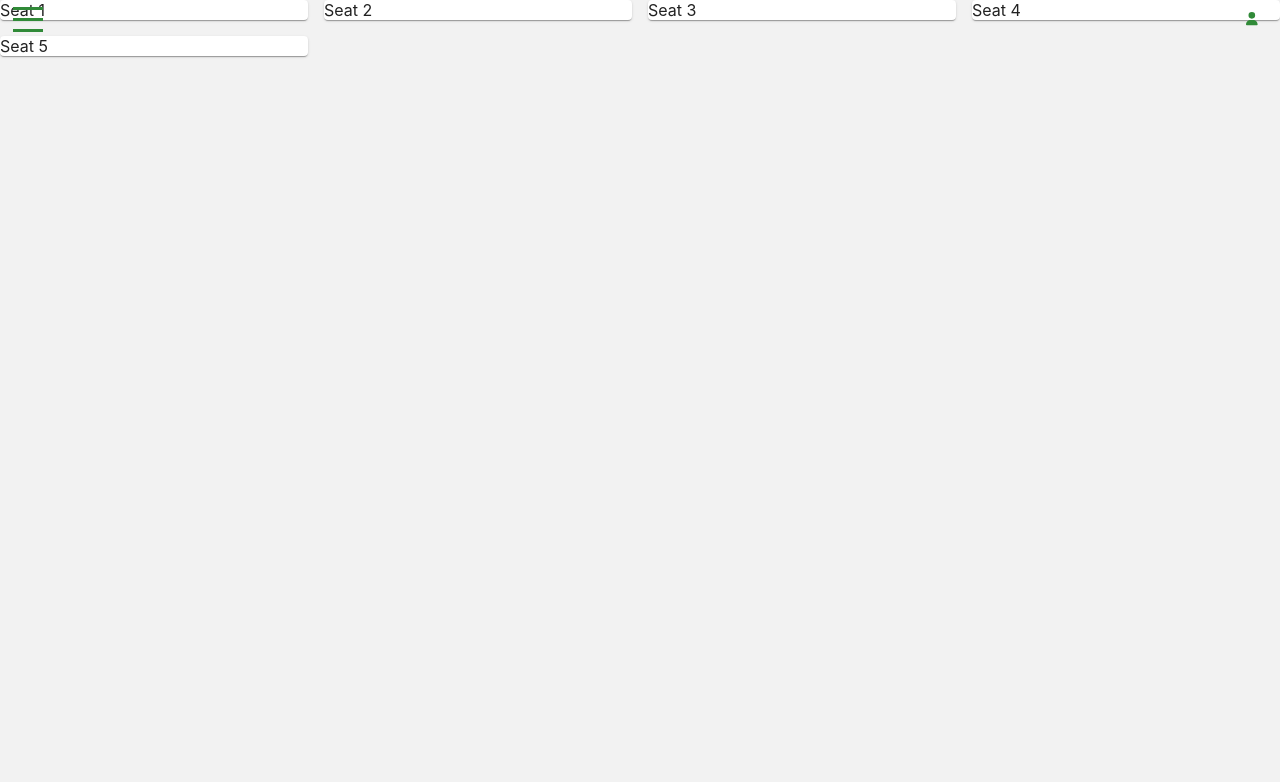
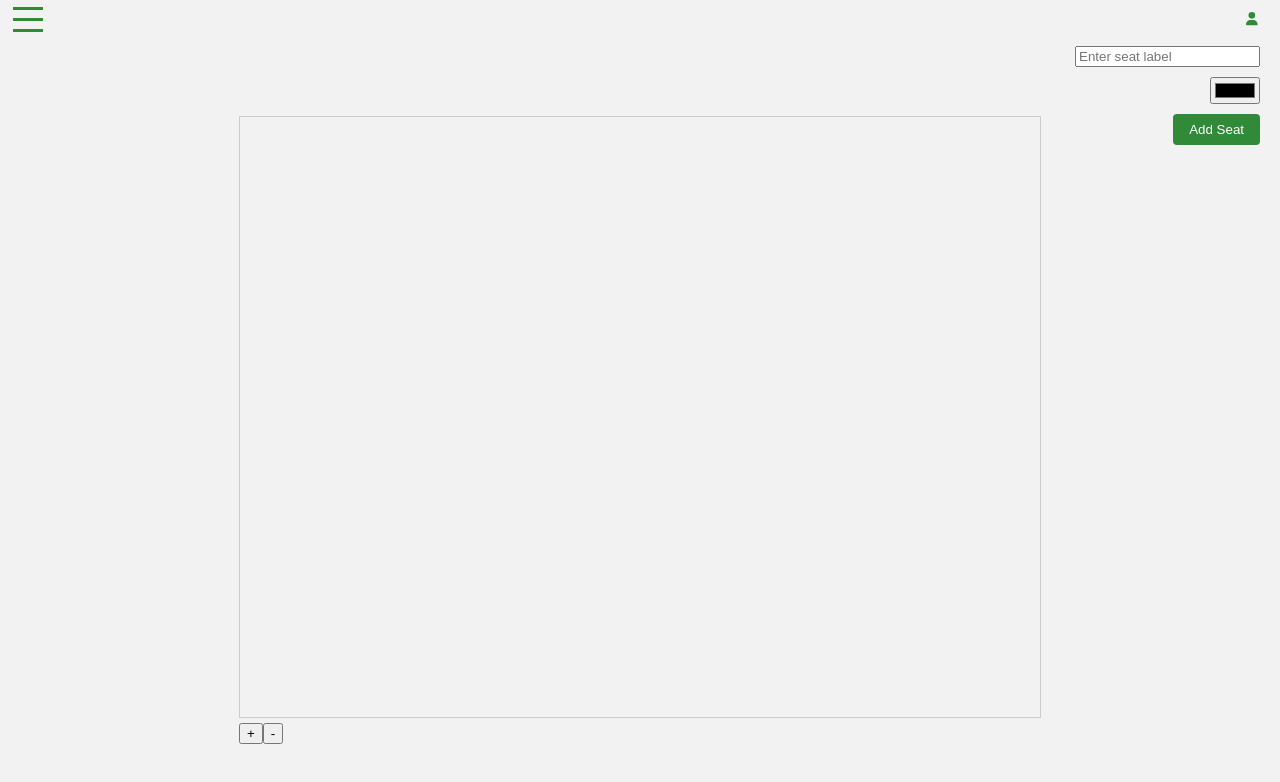
Before and after one commit to aldwin97/Seatplan-TypSc, a React (Create React App) app in the folder FrontEnd/seat-front/: page /seatPlanPage in a window 1280 px wide. Shown: the top 782 px of the page. Built offline with nearby package versions, Linux system fonts and the light colour scheme.

Commit message:
update - front end (Seat Plan Page drag and drop)

```diff
--- a/FrontEnd/seat-front/src/seatplan_component/seatplanPage.module.css
+++ b/FrontEnd/seat-front/src/seatplan_component/seatplanPage.module.css
@@ -148,3 +148,69 @@
         background-color: #fff;
         color: #a7a7a7;
       }
+      .root {
+        position: relative;
+        margin-top: 60px;
+        display: flex;
+        justify-content: center;
+        align-items: center;
+        height: calc(100vh - 60px);
+      }
+
+      canvas {
+        border: 1px solid #cccccc;
+        max-width: 90vw;
+        max-height: 90vh;
+      }
+
+      .addSeatForm {
+        margin-top: 2%;
+        position: fixed;
+        top: 20px;
+        right: 20px;
+        display: flex;
+        flex-direction: column;
+        align-items: flex-end;
+      }
+
+      .addSeatForm input[type='text'],
+      .addSeatForm input[type='color'] {
+        margin-bottom: 10px;
+      }
+
+      .addSeatForm button {
+        padding: 6px 12px;
+        border: none;
+        border-radius: 4px;
+        background-color: #308a38;
+        color: #fff;
+        cursor: pointer;
+      }
+      .addSeatForm button {
+        padding: 8px 16px;
+        border: none;
+        border-radius: 4px;
+        background-color: #308a38;
+        color: #fff;
+        cursor: pointer;
+        transition: background-color 0.3s ease;
+      }
+
+      .addSeatForm button:hover {
+        background-color: #2a7a31;
+      }
+
+
+      .draggableItem {
+        display: flex;
+        justify-content: center;
+        align-items: center;
+        width: 50px;
+        height: 50px;
+        border: 1px solid #000000;
+        background-color: #f2f2f2;
+        font-size: 12px;
+        font-weight: bold;
+        cursor: move;
+        user-select: none;
+      }
--- a/FrontEnd/seat-front/src/seatplan_component/seatplanPage.tsx
+++ b/FrontEnd/seat-front/src/seatplan_component/seatplanPage.tsx
@@ -1,25 +1,20 @@
-import React, { useState } from 'react';
+import React, { useState, useEffect, useRef } from 'react';
 import { useNavigate } from 'react-router-dom';
 import { FontAwesomeIcon } from '@fortawesome/react-fontawesome';
 import { faUser, faBell, faChartBar, faUsers, faProjectDiagram, faPowerOff, faFaceSmile } from '@fortawesome/free-solid-svg-icons';
-import { Grid, Paper } from '@material-ui/core';
-import { DragDropContext, Droppable, Draggable, DropResult, DraggableProvided, DraggableStateSnapshot, DroppableProvided } from 'react-beautiful-dnd';
 import styles from './seatplanPage.module.css';
 
 interface Seat {
   id: string;
   label: string;
+  position: { x: number; y: number };
+  isDragging: boolean;
+  color: string;
 }
 
-const initialSeats: Seat[] = [
-  { id: 'seat1', label: 'Seat 1' },
-  { id: 'seat2', label: 'Seat 2' },
-  { id: 'seat3', label: 'Seat 3' },
-  { id: 'seat4', label: 'Seat 4' },
-  { id: 'seat5', label: 'Seat 5' },
-];
+function SeatplanPage() {
+  const initialSeats: Seat[] = [];
 
-function SeatplanPage() {
   const navigate = useNavigate();
 
   const dashboardPageHandleClick = () => {
@@ -34,8 +29,34 @@ function SeatplanPage() {
     navigate('/');
   };
 
+  const canvasRef = useRef<HTMLCanvasElement>(null);
   const [isDropdownOpen, setDropdownOpen] = useState(false);
   const [isProfileDropdownOpen, setProfileDropdownOpen] = useState(false);
+  const [seats, setSeats] = useState<Seat[]>(initialSeats);
+  const [newSeatLabel, setNewSeatLabel] = useState('');
+  const [newSeatColor, setNewSeatColor] = useState('#000000');
+  const [zoomLevel, setZoomLevel] = useState(1);
+
+  useEffect(() => {
+    const canvas = canvasRef.current;
+    const ctx = canvas?.getContext('2d');
+
+    if (canvas && ctx) {
+      ctx.clearRect(0, 0, canvas.width, canvas.height);
+
+      ctx.scale(zoomLevel, zoomLevel);
+
+      seats.forEach((seat) => {
+        const { x, y } = seat.position;
+        const { color } = seat;
+
+        ctx.fillStyle = seat.isDragging ? '#ff0000' : color;
+        ctx.fillRect(x, y, 50, 50);
+        ctx.fillStyle = '#ffffff';
+        ctx.fillText(seat.label, x + 10, y + 30);
+      });
+    }
+  }, [seats, zoomLevel]);
 
   const toggleDropdown = () => {
     setDropdownOpen(!isDropdownOpen);
@@ -45,17 +66,73 @@ function SeatplanPage() {
     setProfileDropdownOpen(!isProfileDropdownOpen);
   };
 
-  const [seats, setSeats] = useState<Seat[]>(initialSeats);
+  const handleMouseDown = (event: React.MouseEvent<HTMLCanvasElement>) => {
+    const rect = event.currentTarget.getBoundingClientRect();
+    const offsetX = event.clientX - rect.left;
+    const offsetY = event.clientY - rect.top;
 
-  const handleDragEnd = (result: DropResult) => {
-    if (!result.destination) {
-      return;
+    const seatIndex = seats.findIndex((seat) => {
+      const { x, y } = seat.position;
+      return offsetX >= x && offsetX <= x + 50 && offsetY >= y && offsetY <= y + 50;
+    });
+
+    if (seatIndex > -1) {
+      const updatedSeats = [...seats];
+      updatedSeats[seatIndex].isDragging = true;
+      setSeats(updatedSeats);
+    }
+  };
+
+  const handleMouseMove = (event: React.MouseEvent<HTMLCanvasElement>) => {
+    const rect = event.currentTarget.getBoundingClientRect();
+    const offsetX = event.clientX - rect.left;
+    const offsetY = event.clientY - rect.top;
+
+    const gridSize = 50; // Adjust the size of the grid as needed
+
+    const updatedSeats = seats.map((seat) => {
+      if (seat.isDragging) {
+        const x = Math.round(offsetX / gridSize) * gridSize;
+        const y = Math.round(offsetY / gridSize) * gridSize;
+
+        return { ...seat, position: { x, y } };
       }
 
-    const updatedSeats = [...seats];
-    const [draggedSeat] = updatedSeats.splice(result.source.index, 1);
-    updatedSeats.splice(result.destination.index, 0, draggedSeat);
+      return seat;
+    });
+
     setSeats(updatedSeats);
+  };
+
+
+  const handleMouseUp = () => {
+    const updatedSeats = seats.map((seat) => ({ ...seat, isDragging: false }));
+    setSeats(updatedSeats);
+  };
+
+  const addNewSeat = () => {
+    if (newSeatLabel.trim() === '') return;
+
+    const newSeat: Seat = {
+      id: `seat${seats.length + 1}`,
+      label: newSeatLabel,
+      position: { x: 0, y: 0 },
+      isDragging: false,
+      color: newSeatColor,
+    };
+
+    setSeats([...seats, newSeat]);
+    setNewSeatLabel('');
+  };
+
+  const handleZoomIn = () => {
+    setZoomLevel(zoomLevel + 0.1);
+  };
+
+  const handleZoomOut = () => {
+    if (zoomLevel > 0.1) {
+      setZoomLevel(zoomLevel - 0.1);
+    }
   };
 
   return (
@@ -101,35 +178,54 @@ function SeatplanPage() {
   )}
 
   <div className={styles.root}>
-        <DragDropContext onDragEnd={handleDragEnd}>
-          <Droppable droppableId="seatPlan">
-            {(provided: DroppableProvided) => (
-              <div {...provided.droppableProps} ref={provided.innerRef}>
-                <Grid container spacing={2}>
-                  {seats.map((seat, index) => (
-                    <Draggable key={seat.id} draggableId={seat.id} index={index}>
-                      {(provided: DraggableProvided, snapshot: DraggableStateSnapshot) => (
-                        <Grid item xs={6} sm={4} md={3}>
-                          <Paper
-                            className={styles.paper}
-                            ref={provided.innerRef}
-                            {...provided.draggableProps}
-                            {...provided.dragHandleProps}
+    <div className={styles.canvasWrapper}>
+      <canvas
+        ref={canvasRef}
+        width={800}
+        height={600}
+        onMouseDown={handleMouseDown}
+        onMouseMove={handleMouseMove}
+        onMouseUp={handleMouseUp}
+      >
+        {seats.map((seat) => (
+          <div
+            key={seat.id}
+            className={styles.draggableItem}
+            draggable={false}
+            data-seat-id={seat.id}
+            style={{
+              position: 'absolute',
+              left: seat.position.x,
+              top: seat.position.y,
+            }}
           >
             {seat.label}
-                          </Paper>
-                        </Grid>
-                      )}
-                    </Draggable>
+          </div>
         ))}
-                </Grid>
-                {provided.placeholder}
-              </div>
-            )}
-          </Droppable>
-        </DragDropContext>
+      </canvas>
+      <div className={styles.zoomButtons}>
+        <button onClick={handleZoomIn}>+</button>
+        <button onClick={handleZoomOut}>-</button>
       </div>
     </div>
+  </div>
+
+  <div className={styles.addSeatForm}>
+    <input
+      type="text"
+      value={newSeatLabel}
+      onChange={(event) => setNewSeatLabel(event.target.value)}
+      placeholder="Enter seat label"
+    />
+    <input
+      type="color"
+      value={newSeatColor}
+      onChange={(event) => setNewSeatColor(event.target.value)}
+    />
+    <button onClick={addNewSeat}>Add Seat</button>
+  </div>
+</div>
+
   );
 }
 
```
Also changed, not shown: 1 other file (tests, documents, lock files or other folders). Lines whose indentation alone changed are shown as unchanged.
